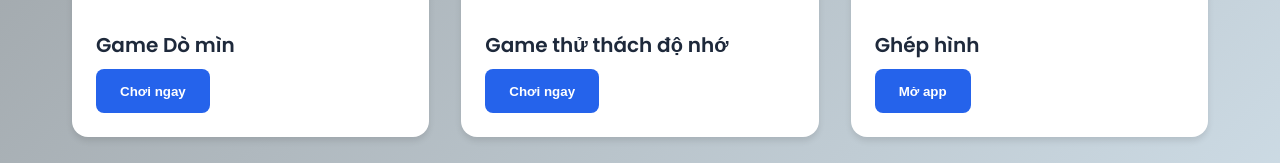
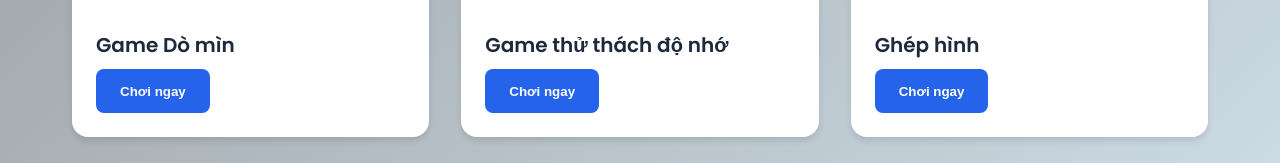
Before and after one commit to KDZVTK-Game/KDZVTK-Game, a plain HTML site: page index.html in a window 1280 px wide. Shown: the part 1377-1540 px from the top of the page. Drawn offline with Linux system fonts and the light colour scheme; a script that the page names is missing.

Commit message:
Add files via upload

```diff
--- a/index.html
+++ b/index.html
@@ -112,7 +112,7 @@
                 <img src="ghephinh.jfif" alt="Ghep hinh" class="game-image">
                 <div class="game-info">
                     <h3 class="game-title">Ghép hình</h3>
-                    <button class="button button-primary" onclick="redirectToGame9()">Mở app</button>
+                    <button class="button button-primary" onclick="redirectToGame9()">Chơi ngay</button>
                 </div>
             </div>
 
```
Also changed, not shown: index.js (line endings or trailing spaces).
